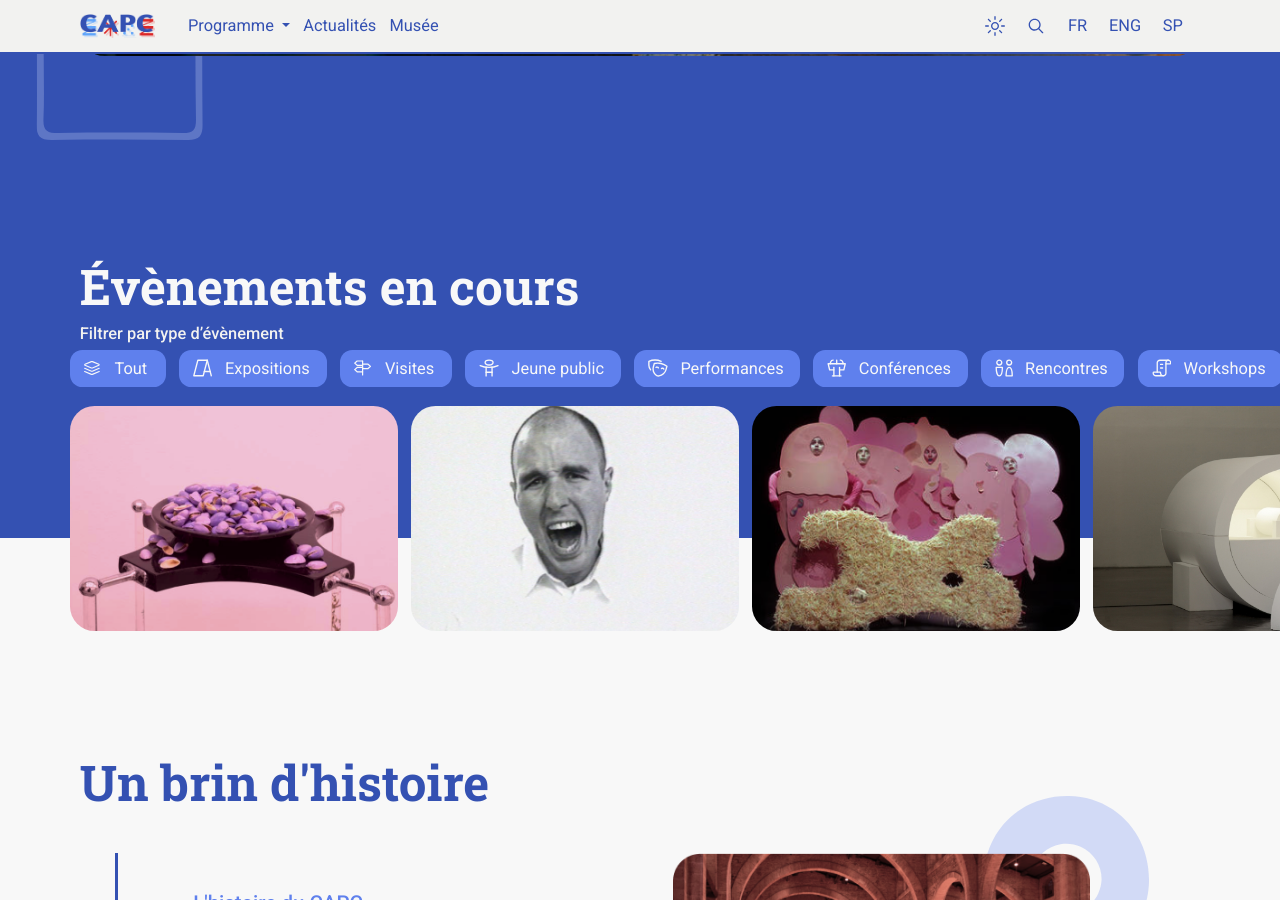
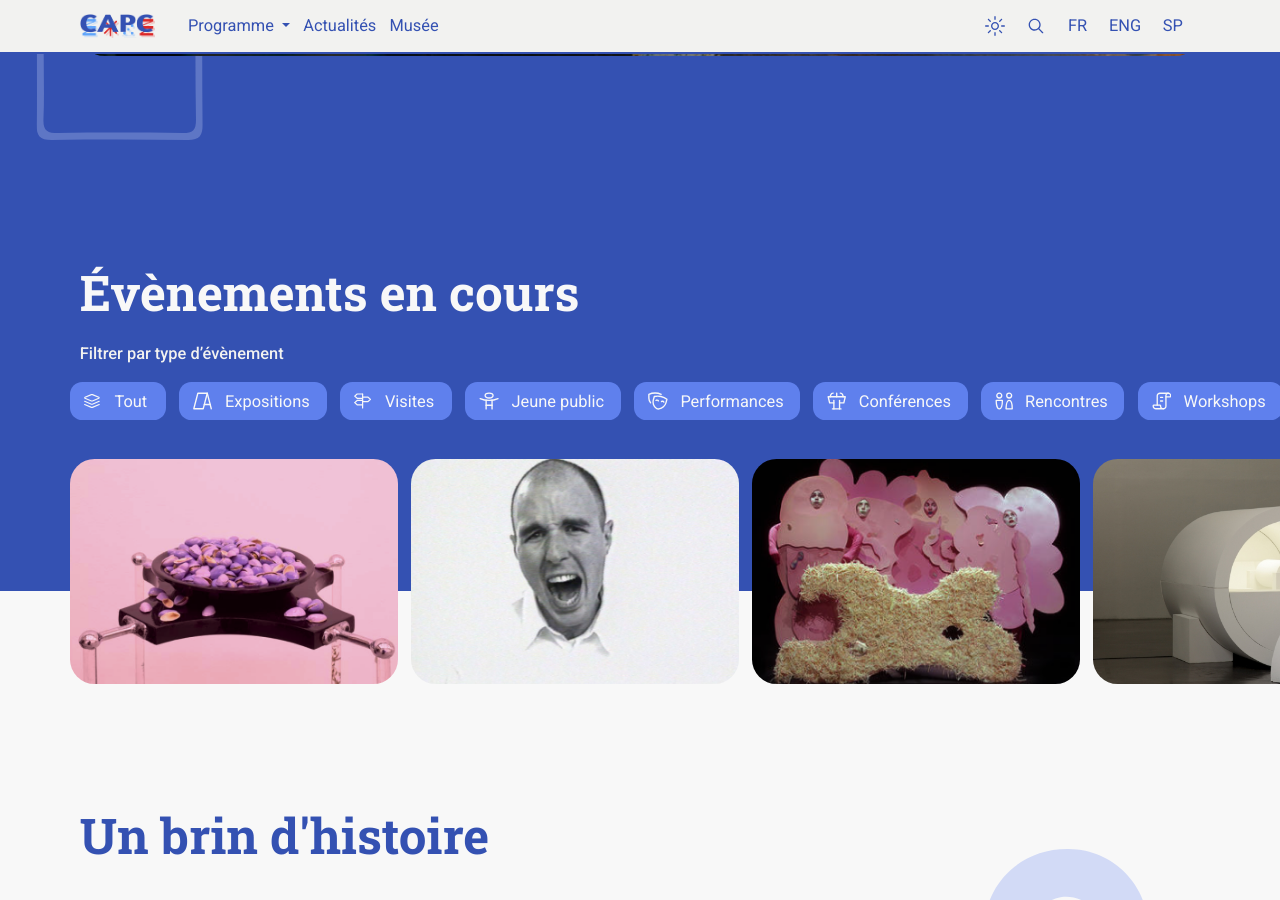
Before and after one commit to studio-beauvoir/jekyll-capc, a Jekyll site: the page built from _pages/index.html, in a window 1280 px wide and 900 px high, scrolled down 971 px. Built offline with Jekyll 4.4.1, drawn with Linux system fonts in a browser that asks for light colours.

Commit message:
en_cours

```diff
--- a/_includes/sections/home/en-cours.html
+++ b/_includes/sections/home/en-cours.html
@@ -1,13 +1,13 @@
 <section class="container-fluid p-0 pb-5 text-b-1" id="enCours">
 
     <div class="container-fluid enCours bg-s-1 bg-s-3--darkTheme"> <!-- En cours avec filtres-->
-        <div class="container">
+        <div class="container py-2">
             <h2 class="text-b-1 text-p-1--darkTheme">Évènements en cours</h2>
-            <h5 class="m-0 text-b-2 text-p-2--darkTheme">Filtrer par type d’évènement</h5>
+            <h5 class="m-0 pt-3 text-b-2 text-p-2--darkTheme">Filtrer par type d’évènement</h5>
         </div>
     </div>
 
-    <ul class="enCoursFiltres pt-2 bg-s-1 bg-s-3--darkTheme p-container-p mb-0 justify-content-between overflow-scroll d-flex gap-3 pb-4">
+    <ul class="enCoursFiltres pt-3 bg-s-1 bg-s-3--darkTheme p-container-p mb-0 justify-content-between overflow-scroll d-flex gap-3 pb-5">
         {% include components/filter.html label="Tout" icon="stack" %}
         {% include components/filter.html label="Expositions" icon="panel" %}
         {% include components/filter.html label="Visites" icon="directions" %}
```
